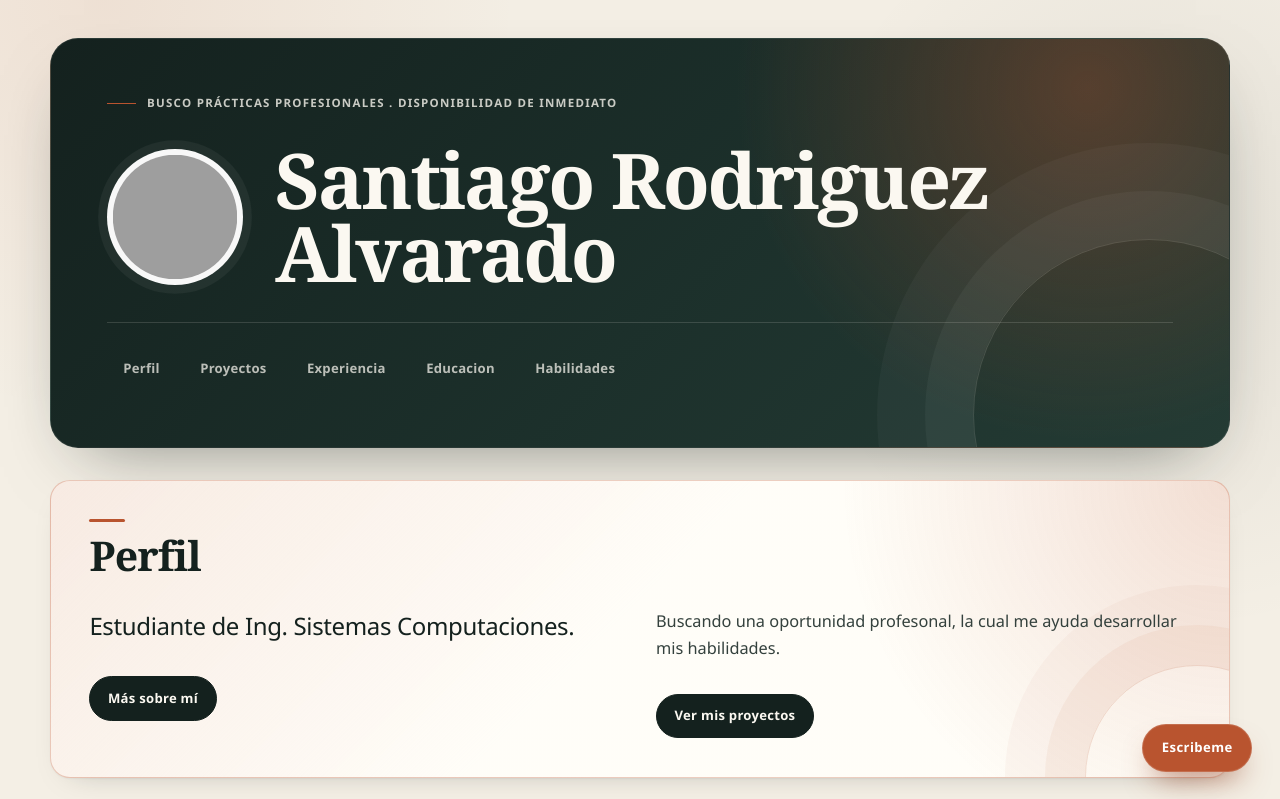
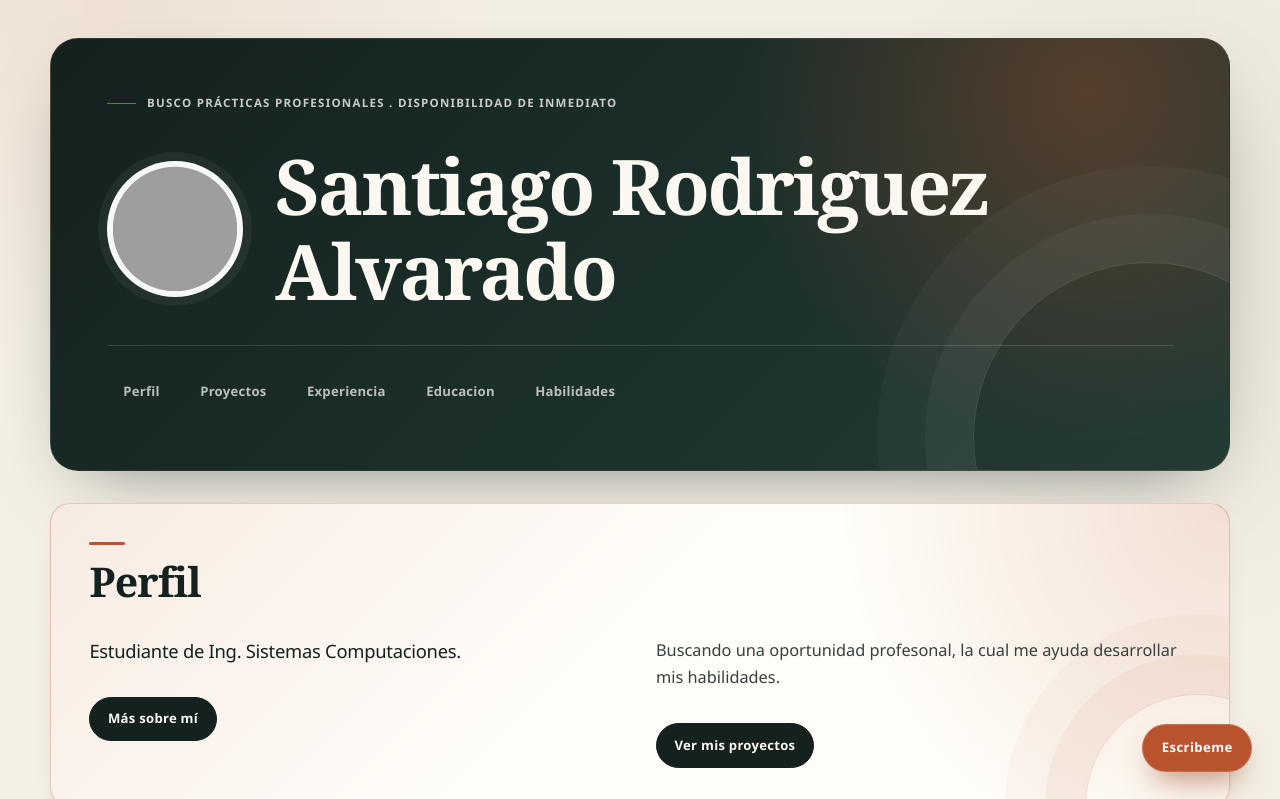
Before and after one commit to Santiago-Rodriguez-Alvarado/Cv, a plain HTML site: page index.html in a window 1280 px wide. Shown: the top 799 px of the page. Drawn offline with Linux system fonts and the light colour scheme; grey boxes are pictures that could not be loaded; a web font is replaced by a local one.

Commit message:
Ajuste font-size a 1.15rem en #about y line-height de h1 y h2

```diff
--- a/css/generated.css
+++ b/css/generated.css
@@ -162,7 +162,7 @@ header h1 {
   font-size: clamp(2.6rem, 6vw, 4.8rem);
   font-weight: 600;
   letter-spacing: -0.03em;
-  line-height: 0.95;
+  line-height: 1.1;
   text-wrap: balance;
 }
 
@@ -265,7 +265,7 @@ h2 {
   font-size: clamp(1.8rem, 3.2vw, 2.6rem);
   font-weight: 600;
   letter-spacing: -0.02em;
-  line-height: 1;
+  line-height: 1.15;
 }
 
 h2::before {
@@ -340,7 +340,7 @@ p:last-child {
 #about .col-1-2:first-of-type p {
   color: var(--ink);
   font-family: var(--font-body);
-  font-size: 1.5rem;
+  font-size: 1.15rem;
   letter-spacing: -0.015em;
   line-height: 1.5;
 }
```
